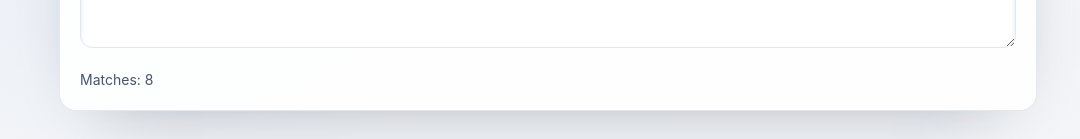
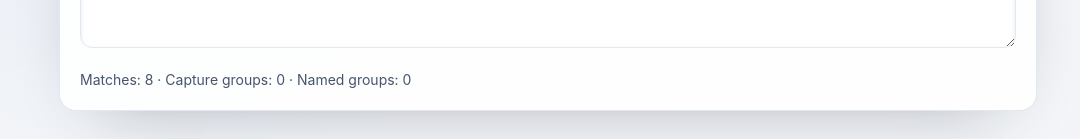
Before and after one commit to ChainPix/custom-website, a Next.js app: page /regex-tester in a window 1280 px wide. Both pictures are taken after a click on the button "Sample pattern/text". Shown: the part 518-657 px from the top of the page, without its empty margins (92-1172 px from the left). Built offline with nearby package versions, Linux system fonts and the light colour scheme; no server answers.

Commit message:
Improve regex tester matching

```diff
--- a/app/(tools)/regex-tester/REGEX_TESTER.md
+++ b/app/(tools)/regex-tester/REGEX_TESTER.md
@@ -1,11 +1,12 @@
 # Regex Tester – Assessment & Plan
 
 ## Current State (after updates)
-- Functionality: Regex + flags (i/g/m/s), escape-literal toggle, sample pattern/text button, match highlighting, group display, copy all, copy JSON, download JSON, auto-run toggle with manual run counter. Runs fully client-side.
+- Functionality: Regex + flags (i/g/m/s/y), escape-literal toggle, sample pattern/text button, match highlighting, group display, copy all, copy JSON, download JSON, auto-run toggle with manual run counter. Runs fully client-side.
 - Validation: Invalid patterns surface friendly error; `aria-live` status; size advisory at 50k chars; status messages for copy/download/run.
 - Accessibility: Status region with `aria-live`, labeled matches region, aria-labels on controls, focus-visible styles remain.
 - Content/SEO: How-to and FAQ/privacy block on page; FAQPage JSON-LD added.
 - Testing: Manual checklist added (`TESTING.md`).
+- Update note: Added sticky `y` flag, correct non-global single-match behavior, zero-length match markers, and named/capture group counts.
 
 ## Immediate Plan
 - ✅ Validation & feedback: `aria-live` status, friendly invalid message, size advisory at 50k chars, copy/download status, escape literal toggle.
--- a/app/(tools)/regex-tester/client.tsx
+++ b/app/(tools)/regex-tester/client.tsx
@@ -9,6 +9,7 @@ const flagOptions = [
   { key: "g", label: "Global (g)" },
   { key: "m", label: "Multiline (m)" },
   { key: "s", label: "Dotall (s)" },
+  { key: "y", label: "Sticky (y)" },
 ] as const;
 
 export default function RegexTesterClient() {
@@ -42,13 +43,41 @@ export default function RegexTesterClient() {
     if (!autoRun && runVersion === 0) return [];
     if (!regex) return [];
     if (!text) return [];
-    const all = [...text.matchAll(regex)];
-    return all.map((m) => ({
-      match: m[0] ?? "",
-      index: m.index ?? 0,
-      groups: m.slice(1),
-    }));
-  }, [regex, text, autoRun, runVersion]);
+    regex.lastIndex = 0;
+    const collectAll = flags.includes("g");
+    const list: Array<{
+      match: string;
+      index: number;
+      groups: string[];
+      namedGroups: Record<string, string | undefined>;
+      zeroLength: boolean;
+    }> = [];
+    const pushMatch = (m: RegExpExecArray) => {
+      const matchText = m[0] ?? "";
+      list.push({
+        match: matchText,
+        index: m.index ?? 0,
+        groups: m.slice(1),
+        namedGroups: m.groups ?? {},
+        zeroLength: matchText.length === 0,
+      });
+    };
+    if (!collectAll) {
+      const single = regex.exec(text);
+      if (single) pushMatch(single);
+      return list;
+    }
+    let next = regex.exec(text);
+    while (next) {
+      pushMatch(next);
+      if (next[0] === "") {
+        if (regex.lastIndex >= text.length) break;
+        regex.lastIndex += 1;
+      }
+      next = regex.exec(text);
+    }
+    return list;
+  }, [regex, text, autoRun, runVersion, flags]);
 
   const toggleFlag = (flag: string) => {
     setFlags((prev) => (prev.includes(flag) ? prev.filter((f) => f !== flag) : [...prev, flag]));
@@ -78,7 +107,7 @@ export default function RegexTesterClient() {
 
   const highlightSegments = useMemo(() => {
     if (!text || !matches.length) return [{ key: "all", content: text, highlight: false }];
-    const segs: Array<{ key: string; content: string; highlight: boolean }> = [];
+    const segs: Array<{ key: string; content: string; highlight: boolean; zeroLength?: boolean }> = [];
     let cursor = 0;
     matches.forEach((m, idx) => {
       const start = m.index ?? 0;
@@ -86,7 +115,11 @@ export default function RegexTesterClient() {
       if (start > cursor) {
         segs.push({ key: `plain-${idx}`, content: text.slice(cursor, start), highlight: false });
       }
-      segs.push({ key: `hit-${idx}`, content: text.slice(start, end), highlight: true });
+      if (end === start) {
+        segs.push({ key: `hit-${idx}`, content: "|", highlight: true, zeroLength: true });
+      } else {
+        segs.push({ key: `hit-${idx}`, content: text.slice(start, end), highlight: true });
+      }
       cursor = end;
     });
     if (cursor < text.length) {
@@ -94,6 +127,18 @@ export default function RegexTesterClient() {
     }
     return segs;
   }, [text, matches]);
+
+  const totalCaptureGroups = useMemo(
+    () => matches.reduce((sum, m) => sum + m.groups.length, 0),
+    [matches],
+  );
+
+  const totalNamedGroups = useMemo(
+    () => matches.reduce((sum, m) => sum + Object.keys(m.namedGroups).length, 0),
+    [matches],
+  );
+
+  const hasZeroLengthMatches = useMemo(() => matches.some((m) => m.zeroLength), [matches]);
 
   const handleCopyJson = async () => {
     try {
@@ -259,7 +304,16 @@ export default function RegexTesterClient() {
           </p>
         ) : (
           <p className="text-sm text-slate-600">
-            Matches: {matches.length} {matches.length === 0 ? "(none)" : ""}
+            Matches: {matches.length}
+            {matches.length ? (
+              <>
+                {" "}
+                · Capture groups: {totalCaptureGroups}
+                {" · "}Named groups: {totalNamedGroups}
+              </>
+            ) : (
+              " (none)"
+            )}
           </p>
         )}
       </div>
@@ -302,11 +356,18 @@ export default function RegexTesterClient() {
         </div>
       <div className="bg-slate-800/70 px-4 py-3 text-xs text-slate-300">
         <p className="font-semibold text-slate-100">Highlighted text</p>
+        {hasZeroLengthMatches ? (
+          <p className="mt-1 text-[11px] text-slate-400">Zero-length matches are shown as a highlighted | marker.</p>
+        ) : null}
         <div className="mt-2 max-h-48 overflow-auto rounded-lg border border-slate-700 bg-slate-950 px-3 py-2 text-left font-mono text-[12px] leading-relaxed">
           {highlightSegments.map((seg) => (
             <span
                 key={seg.key}
-                className={seg.highlight ? "rounded bg-emerald-600/60 px-0.5 text-white" : ""}
+                className={
+                  seg.highlight
+                    ? `rounded bg-emerald-600/60 px-0.5 text-white${seg.zeroLength ? " ring-1 ring-emerald-200" : ""}`
+                    : ""
+                }
               >
                 {seg.content}
               </span>
@@ -317,13 +378,25 @@ export default function RegexTesterClient() {
           {matches.length ? (
             matches.map((m, idx) => (
               <div key={`${m.index}-${idx}`} className="px-4 py-3 text-sm leading-relaxed">
-                <p className="font-semibold text-emerald-300">{m.match}</p>
+                <p className="font-semibold text-emerald-300">
+                  {m.match === "" ? "'' (zero-length)" : m.match}
+                </p>
                 <p className="text-xs text-slate-400">Index: {m.index}</p>
                 {m.groups.length ? (
                   <div className="mt-1 space-y-1 text-xs text-slate-200">
                     {m.groups.map((g, gi) => (
                       <p key={`${idx}-g-${gi}`}>
                         Group {gi + 1}: <span className="font-mono text-emerald-200">{g || "''"}</span>
+                      </p>
+                    ))}
+                  </div>
+                ) : null}
+                {Object.keys(m.namedGroups).length ? (
+                  <div className="mt-2 space-y-1 text-xs text-slate-200">
+                    <p className="font-semibold text-slate-100">Named groups</p>
+                    {Object.entries(m.namedGroups).map(([name, value]) => (
+                      <p key={`${idx}-ng-${name}`}>
+                        {name}: <span className="font-mono text-emerald-200">{value || "''"}</span>
                       </p>
                     ))}
                   </div>
```
